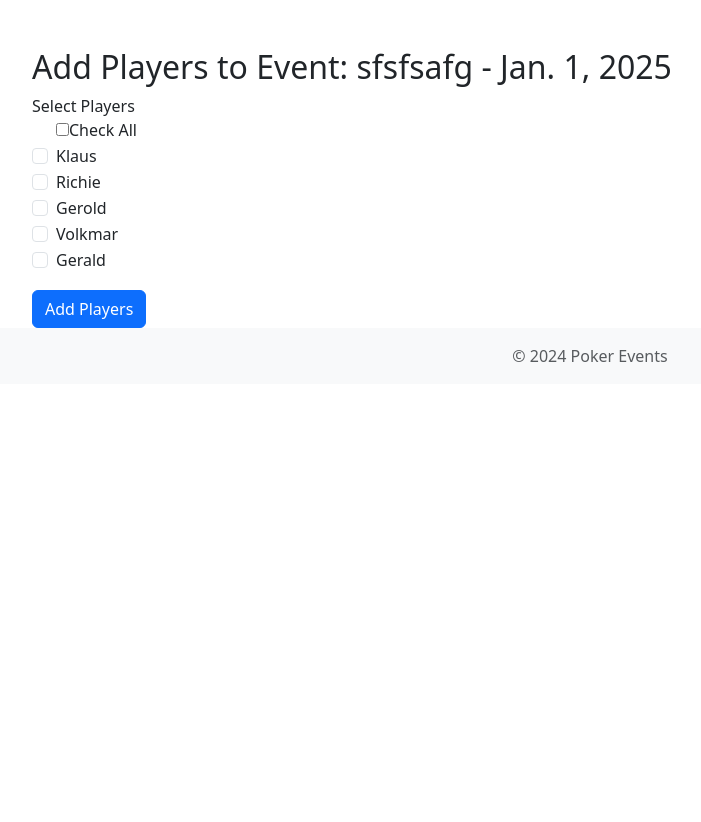
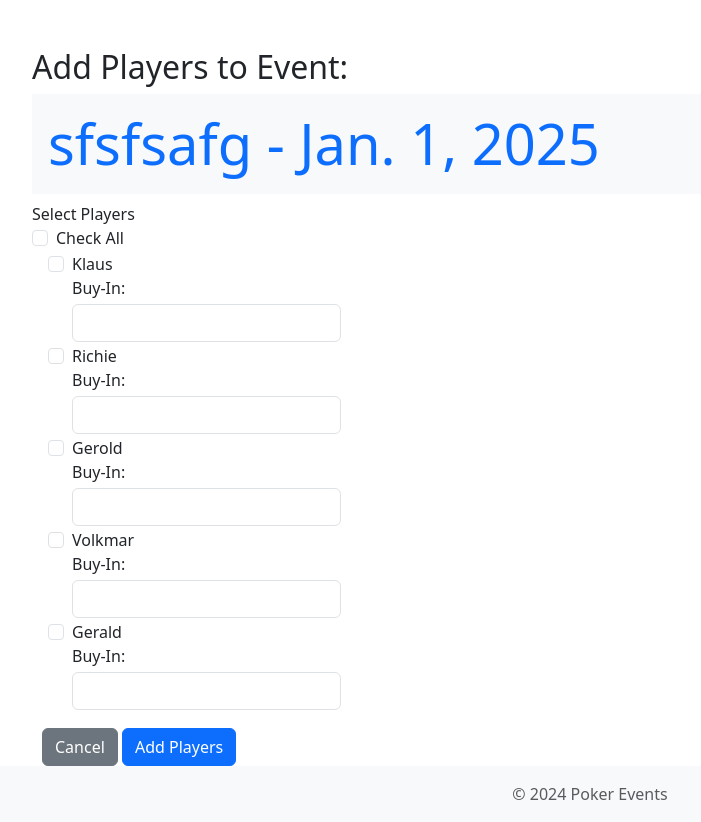
Before and after one commit to ixacin26/Poker_Events, a Django app: page /add_players/1/ in a window 1280 px wide. Shown: the part 56-878 px from the top of the page, without its empty margins (50-751 px from the left). Before the commit the page ends 418 px from the top, so only its background shows below. Run offline with Django 5.2, Linux system fonts and the light colour scheme; data comes from the database, SQL or seed files in the repository; both versions use the stored data as it was after the commit; some libraries are stand-ins or nearby versions.

Commit message:
Cancel-Logic implented when creating an event or adding player

```diff
--- a/poker_events/poker_events/views.py
+++ b/poker_events/poker_events/views.py
@@ -109,18 +109,31 @@ def end_event(request, event_id):
     # Redirect back to the home page or to a page that shows all events
     return redirect('home')  # Adjust the URL name if necessary
 
-# add players to an recent created event
+# add players to a recently created event
 def add_players(request, event_id):
     event = get_object_or_404(Event, id=event_id)
     players = Player.objects.all()
 
     if request.method == 'POST':
+        # Überprüfen, ob der "Cancel"-Button geklickt wurde
+        if 'cancel' in request.POST:
+            event.delete()  # Lösche den Event
+            return redirect('home')  # Weiterleitung zur Startseite
+
+        # Spieler hinzufügen, wenn der "Cancel"-Button nicht geklickt wurde
         selected_players = request.POST.getlist('players')  # Get selected players from the form
         for player_id in selected_players:
             player = Player.objects.get(id=player_id)
-            EventParticipation.objects.create(event=event, player=player)
+            buy_in_value = request.POST.get(f'buy_in_{player_id}', 0)  # Get the buy-in value for the Player
 
-        # Redirect to home or another page after adding players
+            # Create EventParticipation with buy-in value
+            EventParticipation.objects.create(
+                event=event,
+                player=player,
+                buy_in=buy_in_value  # Set the buy-in value for the player
+            )
+
+        # Redirect to home after adding players
         return redirect('home')
 
     return render(request, 'add_players.html', {
--- a/poker_events/static/JS/add_players.js
+++ b/poker_events/static/JS/add_players.js
@@ -1,5 +1,5 @@
  // Script to handle the "Check All" checkbox functionality
  document.getElementById('check_all').addEventListener('click', function () {
   const checkboxes = document.querySelectorAll('input[name="players"]')
-  checkboxes.forEach((checkbox) => (checkbox.checked = this.checked))
-})
+  checkboxes.forEach((checkbox) => (checkbox.checked = this.checked));
+});
--- a/poker_events/templates/add_players.html
+++ b/poker_events/templates/add_players.html
@@ -3,27 +3,32 @@
 
 {% block content %}
   <div class="container mt-5">
-    <h2>Add Players to Event: {{ event.host_location }} - {{ event.date }}</h2>
+    <h2>Add Players to Event:<h2>
+    <h1 class="display-4 text-primary bg-light p-3"> {{ event.host_location }} - {{ event.date }}</h1>
 
     <form method="POST">
       {% csrf_token %}
       <div class="form-group">
         <label>Select Players</label>
         <div class="form-check">
-          <!-- TODO define check all players for active event -->
-          <input type="checkbox" id="check_all" />Check All
+          <input type="checkbox" id="check_all" class="form-check-input"/> Check All
         </div>
         {% for player in players %}
-          <div class="form-check">
+          <div class="form-check ms-3">
+          <!-- Checkbox for individual player selection -->
             <input type="checkbox" name="players" value="{{ player.id }}" class="form-check-input" id="player_{{ player.id }}" />
-            <label class="form-check-label" for="player_{{ player.id }}">{{ player.name }}</label>
+            <label class="form-check-label" for="player_{{ player.id }}">{{ player.name }}</label><br>
+          <!-- Buy-In Input for each selected player -->
+            <label for="buy_in_{{ player.id }}" class="ml-2">Buy-In:</label>
+            <input type="number" name="buy_in_{{ player.id }}" id="buy_in_{{ player.id }}" class="form-control mt-1 w-25" step="5" min="5" />
           </div>
         {% endfor %}
       </div>
 
+      <button type="submit" name="cancel" class="btn btn-secondary mt-3">Cancel</button>
       <button type="submit" class="btn btn-primary mt-3">Add Players</button>
+
     </form>
   </div>
+  <script src="{% static 'js/add_players.js' %}"></script>
 {% endblock %}
-
-<script src="{% static 'js/add_players.js' %}"></script>
```
Also changed, not shown: poker_events/db.sqlite3.
